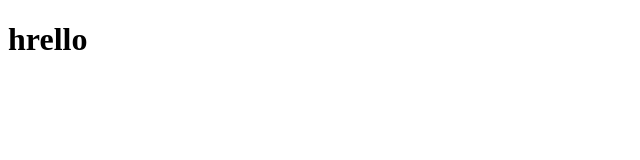
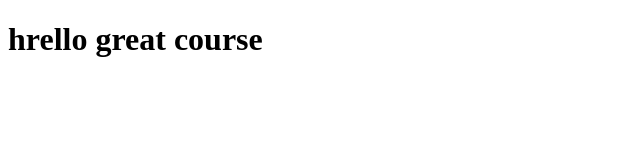
Before and after one commit to seesoshi/courtestdve, a plain HTML site: page site/index.html in a window 1280 px wide. Shown: the whole page, without its empty margins (0-640 px from the left). Drawn offline with Linux system fonts and the light colour scheme.

Commit message:
Small addition

```diff
--- a/site/index.html
+++ b/site/index.html
@@ -6,6 +6,6 @@
 	<title>HELLO COURSERA</title>
 </head>
 <body>
-<h1> hrello </h1>
+<h1> hrello great course </h1>
 </body>
 </html>
```
